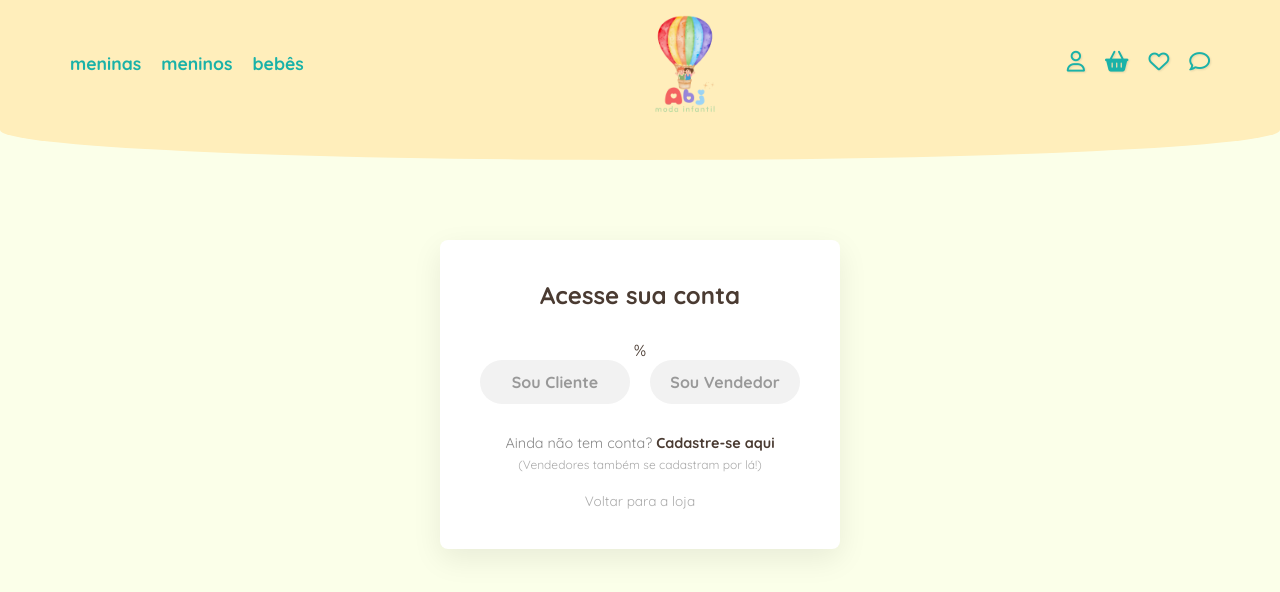
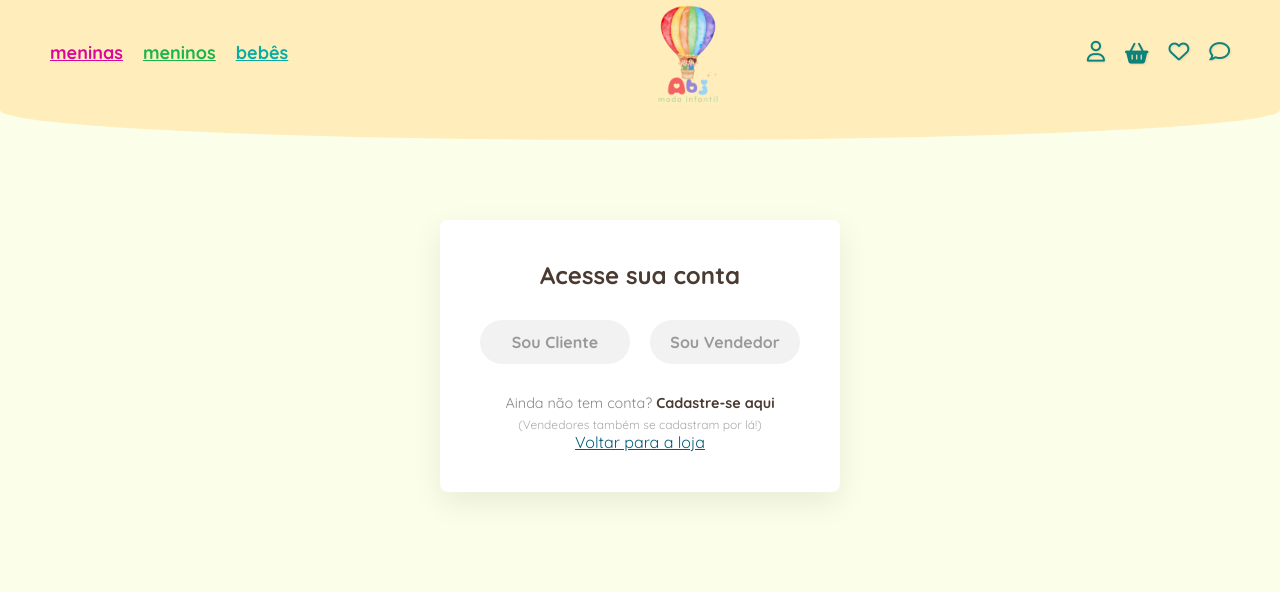
Before and after one commit to annalvicente/ABJ-Moda-Infantil, a PHP site: page /login.html in a window 1280 px wide. Shown: the top 592 px of the page. Run offline with PHP 8.4, Linux system fonts and the light colour scheme.

Commit message:
atualizações

```diff
--- a/login.html
+++ b/login.html
@@ -13,23 +13,26 @@
 <body>
 
     <header>
-        <div class="nav-container"
-            style="display: flex; align-items: center; justify-content: space-between; padding: 10px 20px;">
-            <nav class="menu-links">
-                <a href="index.html">meninas</a>
-                <a href="index.html">meninos</a>
-                <a href="index.html">bebês</a>
+            <div class="nav-container">
+            <nav class="menu-links" >
+               <a href="#" style="color: #dc059b;" >meninas</a>
+               <a href="#" style="color: #1ab44d;" >meninos</a>
+               <a href="#" style="color: #07ada5;" >bebês</a>
+
             </nav>
-
             <a href="index.html" class="logo">
-                <img src="img/logoabj.webp" alt="Balão" >
+                <img src="img/logoabj.webp" alt="Balão Logo">
             </a>
 
             <div class="user-actions">
-                <a href="login.html"><i class="fa-regular fa-user"></i></a>
-                <i class="fa-solid fa-basket-shopping"></i>
+                <a href="login.html" title="Entrar ou Cadastrar"><i class="fa-regular fa-user"></i></a>
+                <div style="position: relative; display: inline-block; cursor: pointer;" onclick="toggleCart()">
+                    <i class="fa-solid fa-basket-shopping"></i>
+                    <span id="cart-count" class="cart-badge">0</span>
+            </div>
+
                 <i class="fa-regular fa-heart"></i>
-                <a href="index.html#contato"><i class="fa-regular fa-comment"></i></a>
+                <a href="#contato" ><i class="fa-regular fa-comment"></i></a>
             </div>
         </div>
     </header>
@@ -37,7 +40,7 @@
     <main>
         <div class="login-box">
             <h2>Acesse sua conta</h2>
-%
+
             <form id="formLogin" action="login.php" method="POST">
 
                 <div class="toggle-buttons">
@@ -53,8 +56,8 @@
                 <span style="font-size: 0.75rem;">(Vendedores também se cadastram por lá!)</span>
             </div>
 
-            <p style="margin-top: 20px; font-size: 0.85rem;">
-                <a href="index.html" style="color: #aaa; text-decoration: none;">Voltar para a loja</a>
+            <p>
+                <a href="index.html" style="color: #035c78;">Voltar para a loja</a>
             </p>
         </div>
     </main>
--- a/style.css
+++ b/style.css
@@ -25,6 +25,9 @@ body {
     color: var(--texto-marrom);
     overflow-x: hidden;
 }
+p {
+    text-decoration: none;
+}
 
 /* ============================================================
    2. CABEÇALHO (Header, Menu e Logo)
@@ -49,17 +52,17 @@ header {
 .menu-links {
     display: flex;
     gap: 20px;
+    font-weight: bold;
+    font-size: 18px;
 }
 
-.menu-links a {
-    text-decoration: none;
-    color:#1ab2a8 ;
-    font-weight: 700;
-    font-size: 1.1rem;
+a {
+  transition: opacity 0.3s; /* Deixa a mudança suave */
 }
 
-.menu-links a:hover {
-    color: #ff8c00;
+a:hover {
+  opacity: 0.5; /* O link fica levemente transparente, dando o efeito de feedback */
+  transform: scale(1.1);
 }
 
 .logo {
@@ -74,7 +77,7 @@ header {
     height: auto;
     margin-bottom: -5px;
     object-fit: contain;
-    display: inline-block;
+    display: block;
 }
 
 .logo span {
@@ -94,7 +97,7 @@ header {
 }
 
 .user-actions a {
-    color: #1ab2a8 !important;
+    color: #0b827a ;
     text-decoration: none;
     transition: transform 0.2s;
     text-shadow: 1px 1px 2px rgba(0, 0, 0, 0.1);
@@ -107,7 +110,7 @@ header {
 }
 
 .user-actions i:not(a i) {
-    color: #1ab2a8;
+    color: #0b827a;
     cursor: pointer;
     text-shadow: 1px 1px 2px rgba(0, 0, 0, 0.1);
     transition: transform 0.2s;
@@ -417,7 +420,7 @@ main {
 .login-box {
     max-width: 400px;
     margin: 80px auto;
-    background: #fff;
+    background: #ffffff;
     padding: 40px;
     border-radius: 8px;
     box-shadow: 0 10px 30px rgba(0, 0, 0, 0.08);
@@ -473,14 +476,14 @@ main {
 }
 
 .create-account-link a {
-    color: var(--texto-marrom);
+    color: #4a3b32;
     font-weight: 700;
     text-decoration: none;
 }
 
 .create-account-link a:hover {
     text-decoration: underline;
-    color: var(--azul-banner);
+    color: #074a46;
 }
 
 .login-type-group {
--- a/tfuncionarios.php
+++ b/tfuncionarios.php
@@ -3,8 +3,6 @@ include 'conexão.php';
 $sql = "SELECT * FROM produtos";
 $resultado = $conn->query($sql);
 ?>
-
-
 
 <!DOCTYPE html>
 <html lang="pt-br">
```
Also changed, not shown: index.html (+11 -10 lines).
